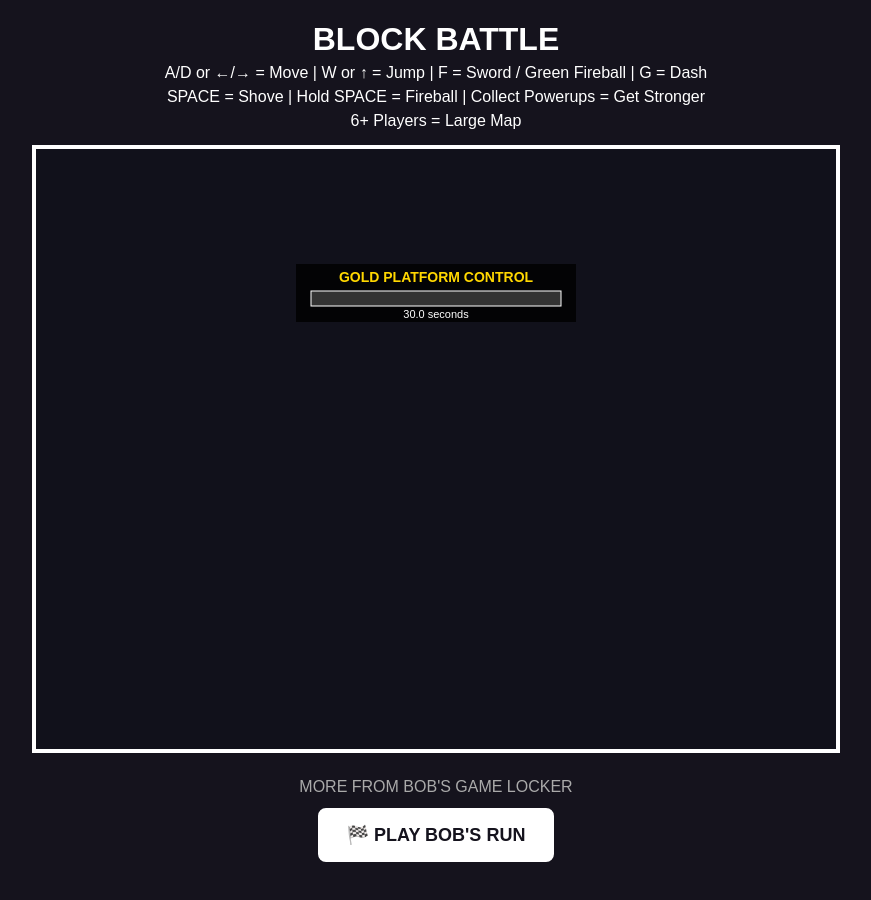
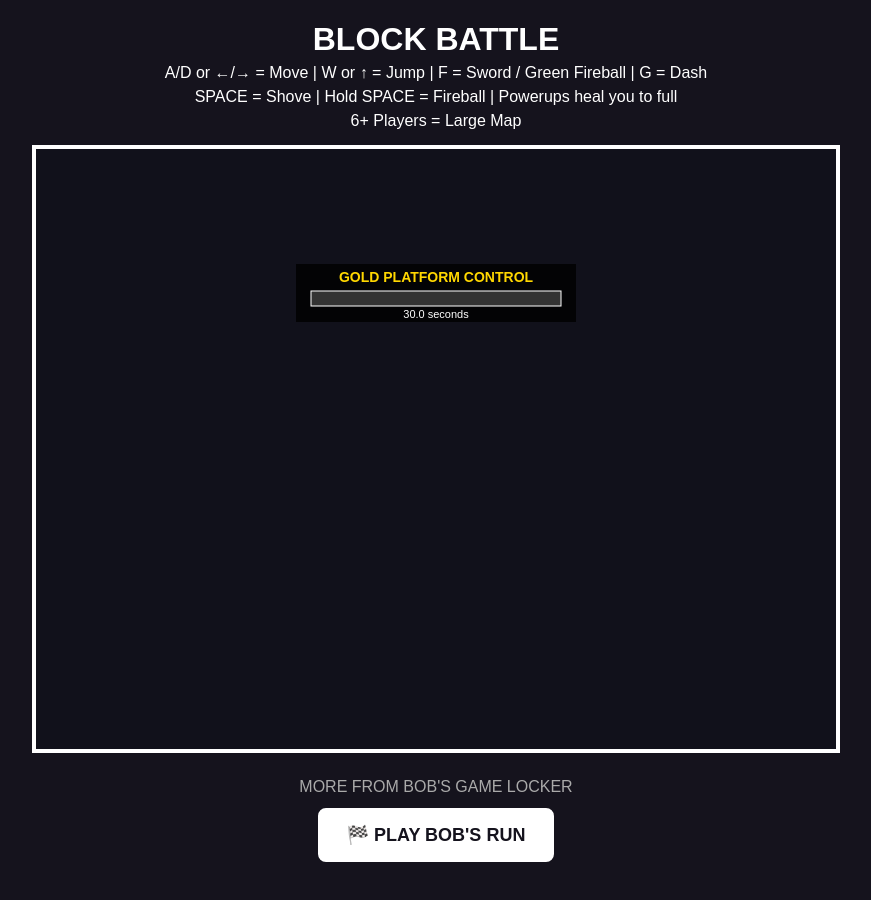
Before and after one commit to kvingua01/BlockBattle, a website: page public/index.html in a window 1280 px wide. Shown: the whole page, without its empty margins (204-1075 px from the left). Drawn offline with nearby package versions, Linux system fonts and the light colour scheme; no server answers.

Commit message:
Update index.html

```diff
--- a/public/index.html
+++ b/public/index.html
@@ -109,7 +109,7 @@
         |
         Hold SPACE = Fireball
         |
-        Collect Powerups = Get Stronger
+        Powerups heal you to full
     </p>
 
     <p>
```
